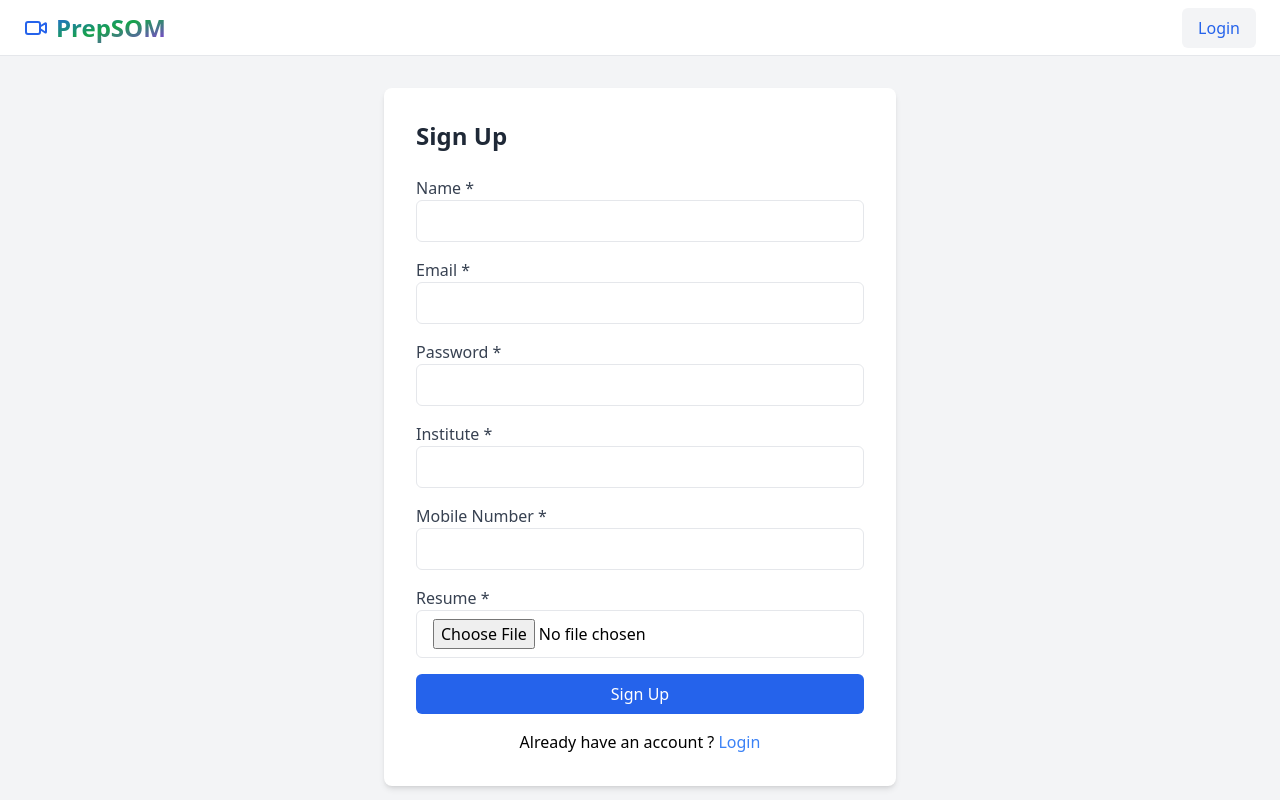
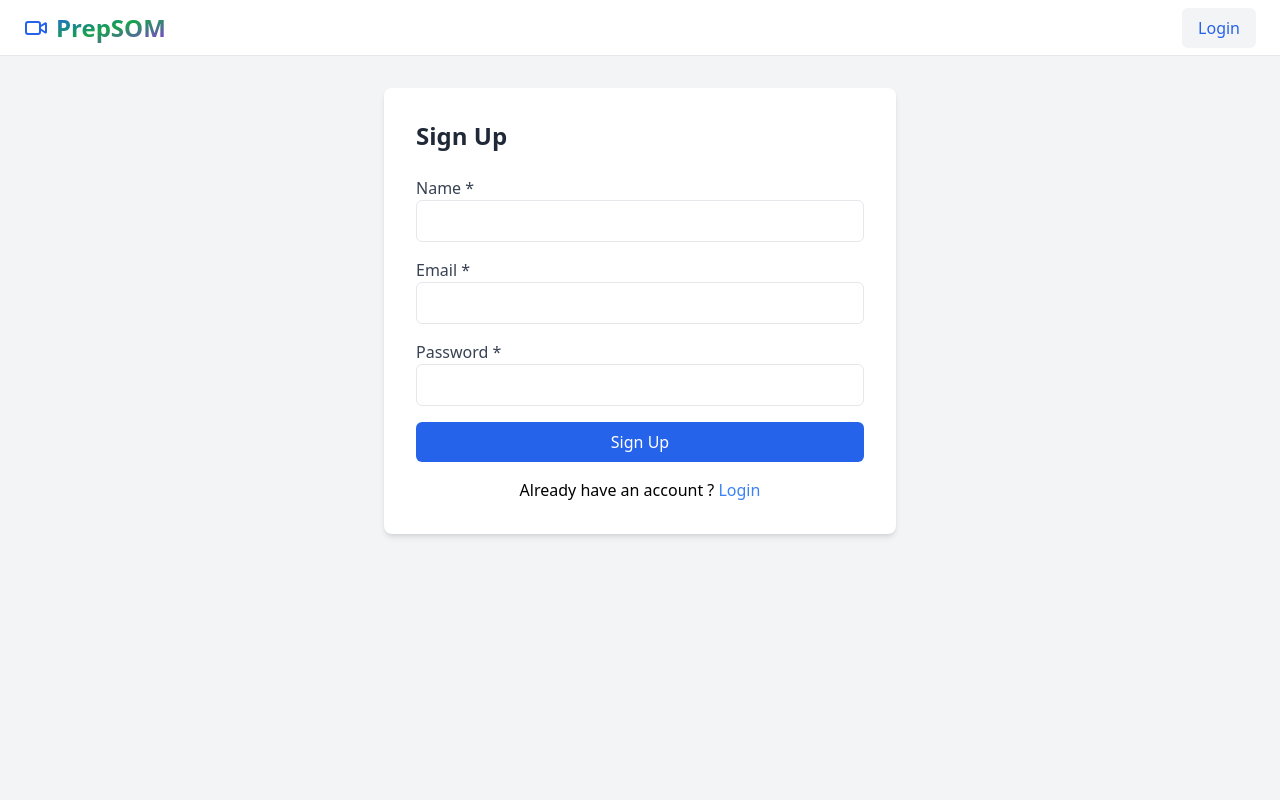
Before and after one commit to shubh-37/udaan-frontend, a React (Vite) app: page /sign-up in a window 1280 px wide. Built offline with nearby package versions, Linux system fonts and the light colour scheme.

Commit message:
removed unnecessary fields from signup

```diff
--- a/src/pages/Signup.jsx
+++ b/src/pages/Signup.jsx
@@ -5,16 +5,13 @@ import Loader from '../shared/Loader';
 import { Video } from 'lucide-react';
 
 const SignupForm = () => {
-  const { signUpUser } = useContext(authContext);
+  const { signUpUser, setUpdateProfile } = useContext(authContext);
   const [isLoading, setIsLoading] = useState(false);
   const navigate = useNavigate();
   const [formData, setFormData] = useState({
     full_name: '',
     email: '',
-    password: '',
-    institute: '',
-    mobile_number: '',
-    resume: null
+    password: ''
   });
 
   const handleChange = (e) => {
@@ -34,12 +31,10 @@ const SignupForm = () => {
       submissionData.append('full_name', formData.full_name);
       submissionData.append('email', formData.email);
       submissionData.append('password', formData.password);
-      submissionData.append('institute', formData.institute);
-      submissionData.append('mobile_number', formData.mobile_number);
-      submissionData.append('resume', formData.resume); // File
       const response = await signUpUser(submissionData);
       if (response === 'success') {
         navigate('/');
+        setUpdateProfile(true);
       } else if (response === 'failure') {
         alert('Error signing up, please try again.');
       } else {
@@ -103,38 +98,6 @@ const SignupForm = () => {
               required
             />
           </div>
-          <div className="mb-4">
-            <label className="block text-gray-700">Institute *</label>
-            <input
-              type="text"
-              name="institute"
-              value={formData.institute}
-              onChange={handleChange}
-              className="w-full px-4 py-2 border rounded-md focus:outline-none focus:ring-2 focus:ring-blue-600"
-              required
-            />
-          </div>
-          <div className="mb-4">
-            <label className="block text-gray-700">Mobile Number *</label>
-            <input
-              type="text"
-              name="mobile_number"
-              value={formData.mobile_number}
-              onChange={handleChange}
-              className="w-full px-4 py-2 border rounded-md focus:outline-none focus:ring-2 focus:ring-blue-600"
-              required
-            />
-          </div>
-          <div className="mb-4">
-            <label className="block text-gray-700">Resume *</label>
-            <input
-              type="file"
-              name="resume"
-              onChange={handleChange}
-              className="w-full px-4 py-2 border rounded-md focus:outline-none focus:ring-2 focus:ring-blue-600"
-              required
-            />
-          </div>
           <button type="submit" className="w-full bg-blue-600 text-white py-2 rounded-md hover:bg-blue-700">
             Sign Up
           </button>
```
